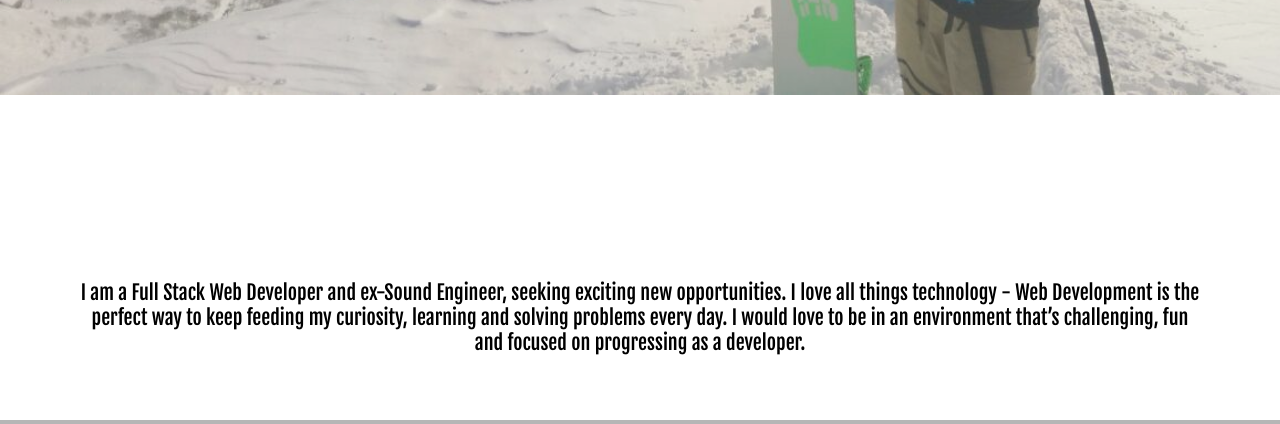
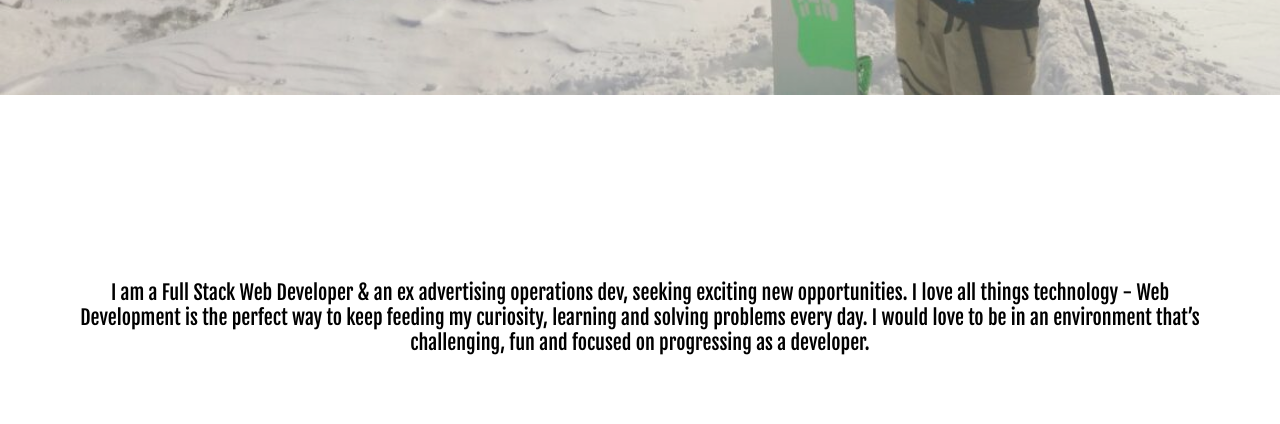
Before and after one commit to Essexrambler/Essexrambler2.github.io, a PHP site: page / in a window 1280 px wide. Shown: the part 555-979 px from the top of the page. Run offline with PHP 8.4, Linux system fonts and the light colour scheme; grey boxes are pictures that could not be loaded.

Commit message:
further updates to portfolio

```diff
--- a/css/style.css
+++ b/css/style.css
@@ -137,7 +163,7 @@ h1 {
   opacity: 0.75;
 }
 
-.freemanBio, .freemanBio2, .freemanBio3  {
+.kiwayneBio, .kiwayneBio2, .kiwayneBio3  {
   height: auto;
   /*background-color: #525C65;*/
   color: black;
--- a/index.html
+++ b/index.html
@@ -24,38 +24,40 @@
         </div>
     </div>
 
-    <div class="freemanBio"> <a name="kiwaynePart1"></a>
+    <div class="kiwayneBio"> <a name="kiwaynePart1"></a>
       <p>
-    I am a Full Stack Web Developer and ex-Sound Engineer, seeking exciting new opportunities. I love all things technology - Web Development is the perfect way to keep feeding my curiosity, learning and solving problems every day. I would love to be in an environment that’s challenging, fun and focused on progressing as a developer.
+    I am a Full Stack Web Developer & an ex advertising operations dev, seeking exciting new opportunities. I love all things technology - Web Development is the perfect way to keep feeding my curiosity, learning and solving problems every day. I would love to be in an environment that’s challenging, fun and focused on progressing as a developer.
       </p>
     </div>
-    <div class="freemanBio2"><a name="kiwaynePart2"></a>
+
+    <div class="kiwayneBio2"><a name="kiwaynePart2"></a>
+      <h2>Portfolio</h2>
+      <hr>
+    </div>
+
+    <div class="kiwayneProjects"><a name="freemanPart3"></a>
+      <div style="padding-right:5px;" class="col-6 projectImage1">
+      </div>
+      <div class="col-6 projectImage2">
+      </div>
+    </div>
+    <div class="kiwayneProjectsTwo"><a name="freemanPart3"></a>
+      <div style="padding-right:5px;" class="col-6 projectImage3">
+      </div>
+      <div class="col-6 projectImage4">
+      </div>
+    </div>
+
+    <div class="kiwayneBio3">
+    <h2>Technologies</h2>
+      <hr>
+    </div>
+
+    <div class="freemanImageStudio4">
 
     </div>
 
-    <div class="freemanImageStudio3"><a name="freemanPart3"></a>
-    </div>
-
-    <div class="freemanBio3">
-      <p>
-        “...in fact this was the best sounding live hip-hop gig I've heard in some time” Dominion Post (NZ)<br>
-
-      <a href="http://www.stuff.co.nz/entertainment/music/gig-reviews/9665871/Hip-hop-show-best-value-in-ages" target="_blank"> Click here to Read More... </a>
-
-
-
-      </p>
-    </div>
-
-    <div class="freemanImageStudio4"></div>
-
-    <div class="freemanBio4"><a name="freemanPart4"></a>
-      <p>
-        Please enjoy a selection of my soundcloud mixes and choice tracks, which I will update every week/ Month.
-      </p>
-    </div>
-
-    <div class="freemanBio4"><a name="freemanPart5"></a>
+    <div class="kiwayneBio4"><a name="kiwaynePart5"></a>
       <p>
         Please see my contact details below.
       </p>
```
Also changed, not shown: other parts of css/style.css (+29 -3 lines), images/adventureTime.png (added), images/elfy.png (added), images/festiivo.png (added), images/londonsBurning2.png (added).
